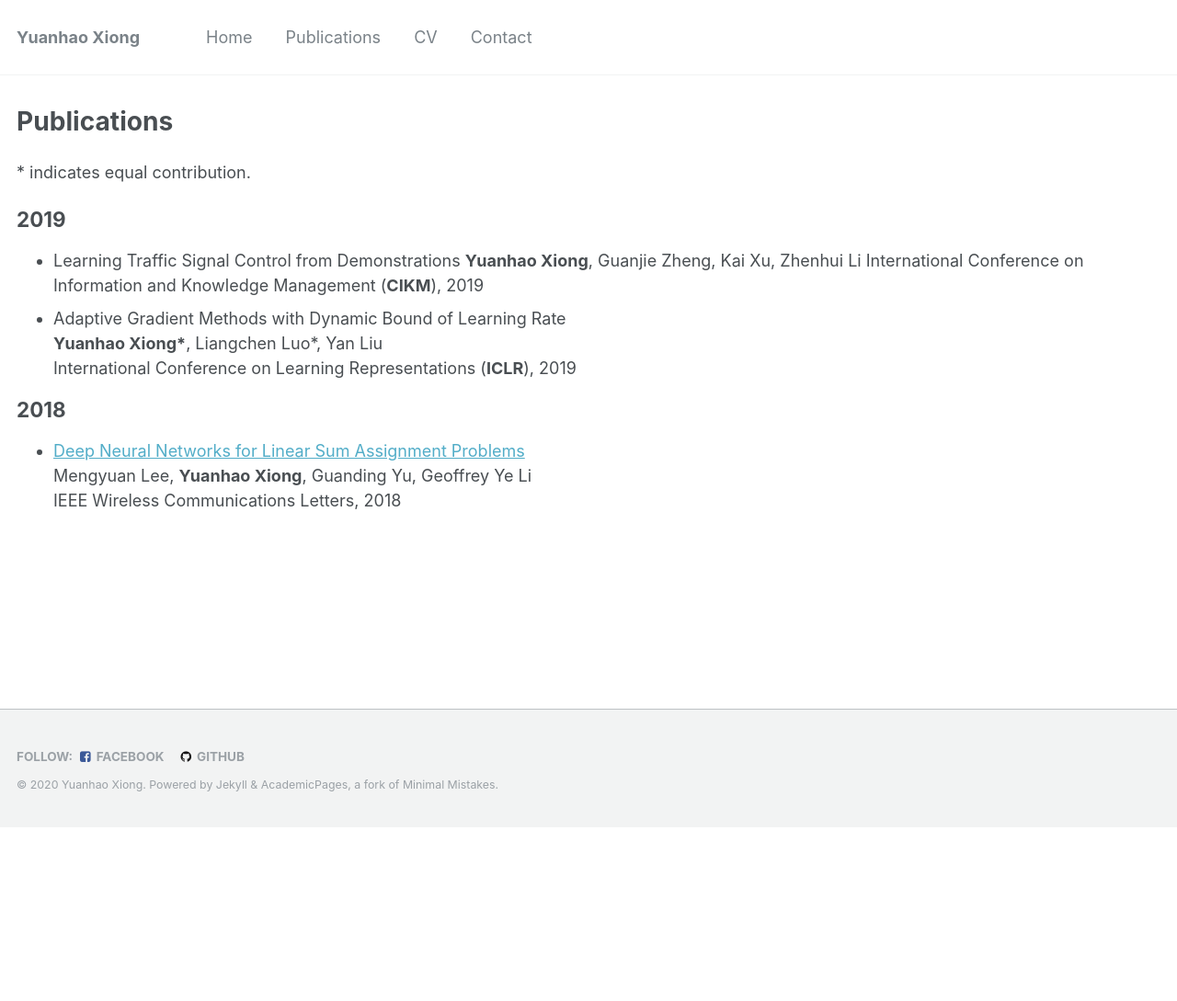
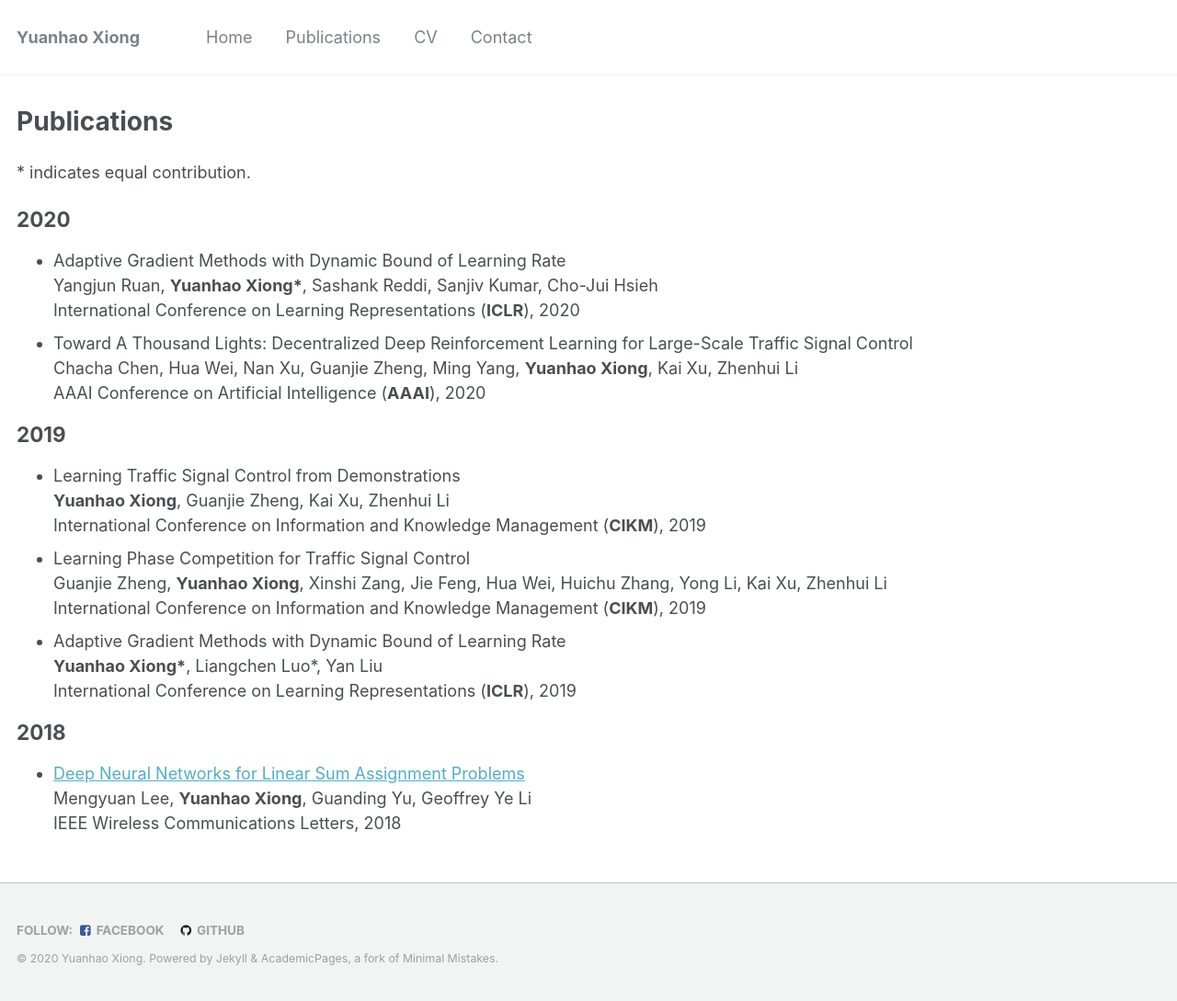
Before and after one commit to xyh97/xyh97.github.io, a Jekyll site: the page built from _pages/publications.md, in a window 1280 px wide. Shown: the whole page at 92% size. Built offline with Jekyll 4.4.1, drawn with Linux system fonts in a browser that asks for light colours; before the commit the page ends 900 px from its top, so only the background shows below that.

Commit message:
update pub and cv

```diff
--- a/_pages/publications.md
+++ b/_pages/publications.md
@@ -6,9 +6,20 @@ author_profile: true
 ---
 
 \* indicates equal contribution.
+## 2020
+- Adaptive Gradient Methods with Dynamic Bound of Learning Rate
+Yangjun Ruan, **Yuanhao Xiong\***, Sashank Reddi, Sanjiv Kumar, Cho-Jui Hsieh
+International Conference on Learning Representations (**ICLR**), 2020
+- Toward A Thousand Lights: Decentralized Deep Reinforcement Learning for Large-Scale Traffic Signal Control
+Chacha Chen, Hua Wei, Nan Xu, Guanjie Zheng, Ming Yang, **Yuanhao Xiong**, Kai Xu, Zhenhui Li
+AAAI Conference on Artificial Intelligence (**AAAI**), 2020
+
 ## 2019
 - Learning Traffic Signal Control from Demonstrations
 **Yuanhao Xiong**, Guanjie Zheng, Kai Xu, Zhenhui Li
+International Conference on Information and Knowledge Management (**CIKM**), 2019
+- Learning Phase Competition for Traffic Signal Control
+Guanjie Zheng, **Yuanhao Xiong**, Xinshi Zang, Jie Feng, Hua Wei, Huichu Zhang, Yong Li, Kai Xu, Zhenhui Li
 International Conference on Information and Knowledge Management (**CIKM**), 2019
 - Adaptive Gradient Methods with Dynamic Bound of Learning Rate
 **Yuanhao Xiong\***, Liangchen Luo*, Yan Liu
```
Also changed, not shown: 1 other file.
